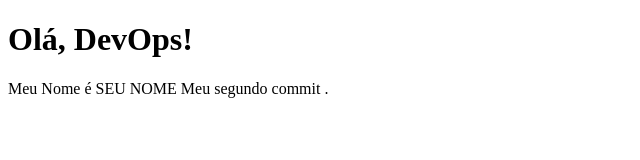
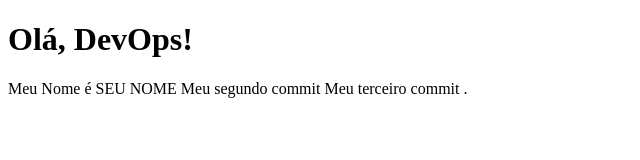
Before and after one commit to Edson120182/meu-primeiro-deovps, a plain HTML site: page index.html in a window 1280 px wide. Shown: the whole page, without its empty margins (0-640 px from the left). Drawn offline with Linux system fonts and the light colour scheme.

Commit message:
meu terceiro commit

```diff
--- a/index.html
+++ b/index.html
@@ -10,6 +10,8 @@
 
 
   Meu segundo commit
+
+  Meu terceiro commit
   .</p>
 </body>
 </html>
```
